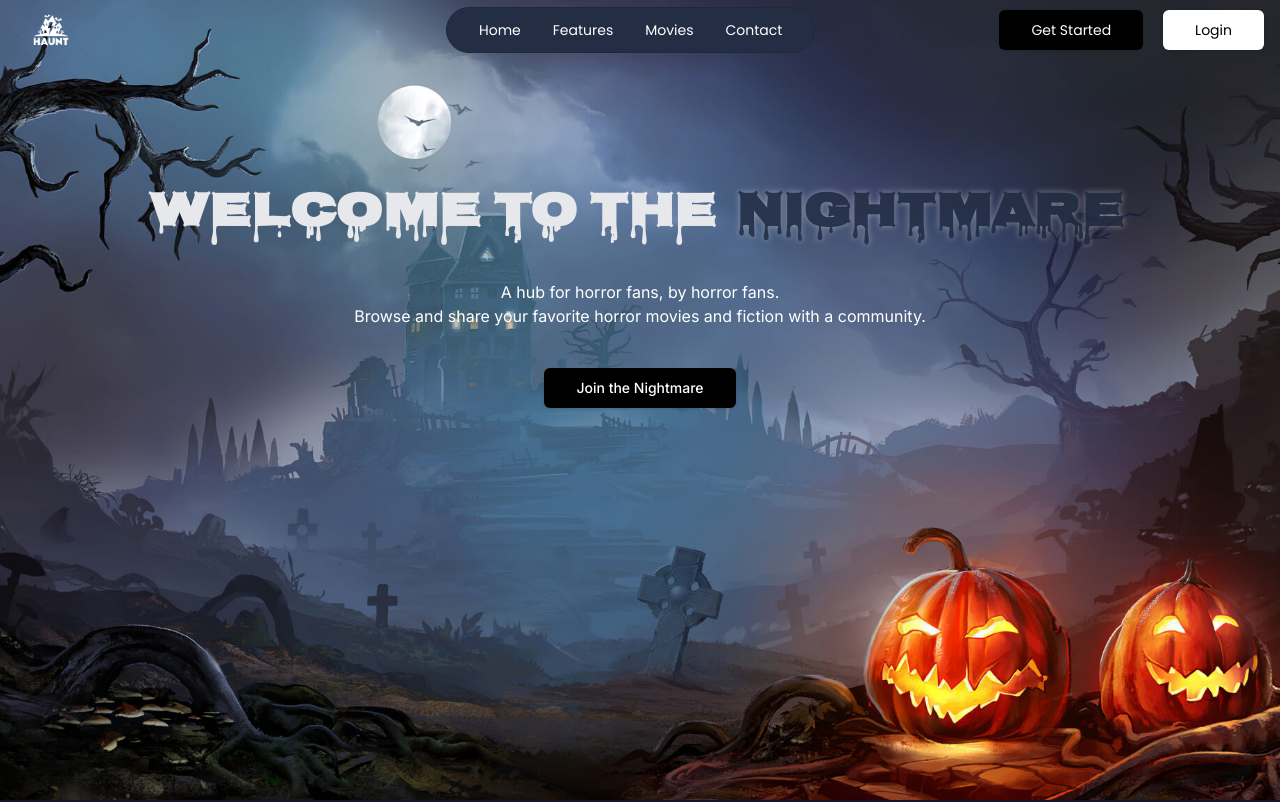
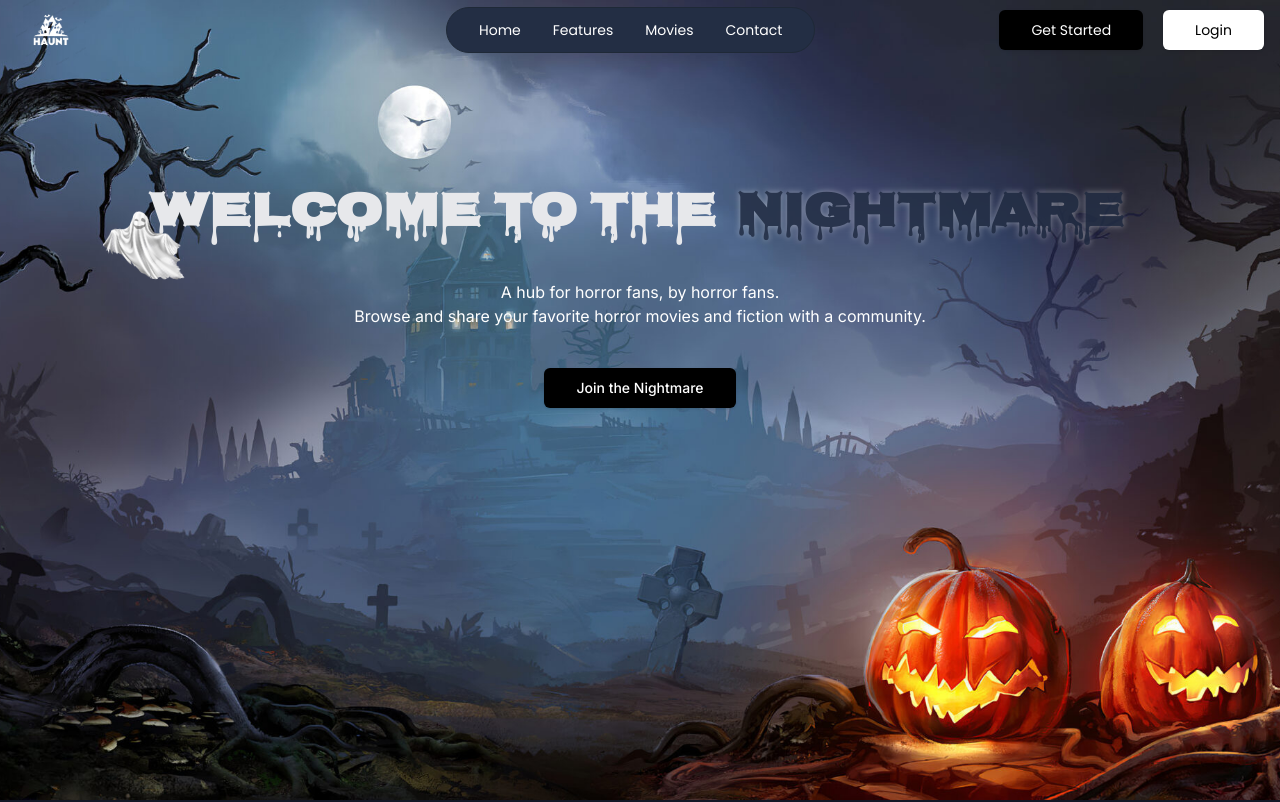
Before and after one commit to abelxo19/horror-fan-site, a Next.js app: page / in a window 1280 px wide. Shown: the top 802 px of the page. Built offline with nearby package versions, Linux system fonts and the light colour scheme; no server answers.

Commit message:
add-hero-ghost-animation

```diff
--- a/components/hero.tsx
+++ b/components/hero.tsx
@@ -3,17 +3,15 @@ import { Button } from "@/components/ui/button"
 import { motion } from "framer-motion"
 import { inter } from "@/fonts"
 import Link from "next/link"
-
+import Image from "next/image"
 
 export default function Hero() {
   return (
     <section className={`relative text-gray-800 overflow-hidden ${inter.className}`}>
       <div className="container mt-14 mx-auto px-4 sm:px-6 lg:px-8 py-24 md:py-32 relative z-10">
-        <div className="flex flex-col-1 justify-center items-center text-center mx-auto">
+        <div className="flex flex-col justify-center items-center text-center mx-auto">
           <motion.div initial={{ opacity: 0, y: 20 }} animate={{ opacity: 1, y: 0 }} transition={{ duration: 0.6 }}>
-            <h1
-              className={`text-3xl md:text-4xl lg:text-5xl font-bold mb-6 leading-tight text-[#e7e8eb] font-nosifer py-2`}
-            >
+            <h1 className="text-3xl md:text-4xl lg:text-5xl font-bold mb-6 leading-tight text-[#e7e8eb] font-nosifer py-2">
               Welcome to the{" "}
               <motion.span
                 className="text-[#232e44] px-2 inline-block"
@@ -37,14 +35,81 @@ export default function Hero() {
                 Nightmare
               </motion.span>
             </h1>
-            <p className="text-base mb-8 text-white py-2">
-              A hub for horror fans, by horror fans. <br />Browse and share your favorite horror movies and
-              fiction with a community.
-            </p>
-            <Link href='/api/auth/register'>
-            <Button size="lg" className="bg-black text-white hover:bg-[#232e44]">
-            Join the Nightmare
-            </Button>
+            <div className="relative">
+              <p className="text-base mb-8 text-white py-2 relative z-10">
+                A hub for horror fans, by horror fans. <br />
+                Browse and share your favorite horror movies and fiction with a community.
+              </p>
+
+              {/* Ghost Animation - Moves Across the Entire Width */}
+             {/* Ghost Animation - Moves Across the Entire Width */}
+<motion.div
+  className="absolute w-32 h-32 md:w-40 md:h-40 pointer-events-none"
+  style={{
+    top: "50%",
+    left: "-10%", // Start slightly outside the left edge
+    translateY: "-50%",
+    zIndex: 5,
+  }}
+  animate={{
+    x: "110%", // Move to slightly beyond the right edge
+    y: [0, -15, 10, -20, 15, 0],
+    rotate: [0, 10, -8, 12, -10, 0],
+    scale: [0.8, 1.1, 0.9, 1.2, 0.85, 1],
+  }}
+  transition={{
+    x: {
+      duration: 18,
+      repeat: Number.POSITIVE_INFINITY,
+      repeatType: "loop",
+      ease: "linear",
+    },
+    y: {
+      duration: 8,
+      repeat: Number.POSITIVE_INFINITY,
+      repeatType: "mirror",
+      ease: "easeInOut",
+    },
+    rotate: {
+      duration: 9,
+      repeat: Number.POSITIVE_INFINITY,
+      repeatType: "mirror",
+      ease: "easeInOut",
+    },
+    scale: {
+      duration: 10,
+      repeat: Number.POSITIVE_INFINITY,
+      repeatType: "mirror",
+      ease: "easeInOut",
+    },
+  }}
+>
+  <motion.div
+    animate={{
+      opacity: [0, 1, 1, 0], // Fade in/out during movement
+    }}
+    transition={{
+      duration: 18,
+      repeat: Number.POSITIVE_INFINITY,
+      ease: "linear",
+      times: [0, 0.1, 0.9, 1], // Timing for fade in/out
+    }}
+  >
+    <Image
+      src="/sheet.png"
+      alt="Ghost"
+      width={200}
+      height={200}
+      className="hidden md:block w-20 h-full object-contain"
+    />
+  </motion.div>
+</motion.div>
+            </div>
+
+            <Link href="/api/auth/register">
+              <Button size="lg" className="bg-black text-white hover:bg-[#232e44]">
+                Join the Nightmare
+              </Button>
             </Link>
           </motion.div>
         </div>
```
Also changed, not shown: public/sheet.png (added).
